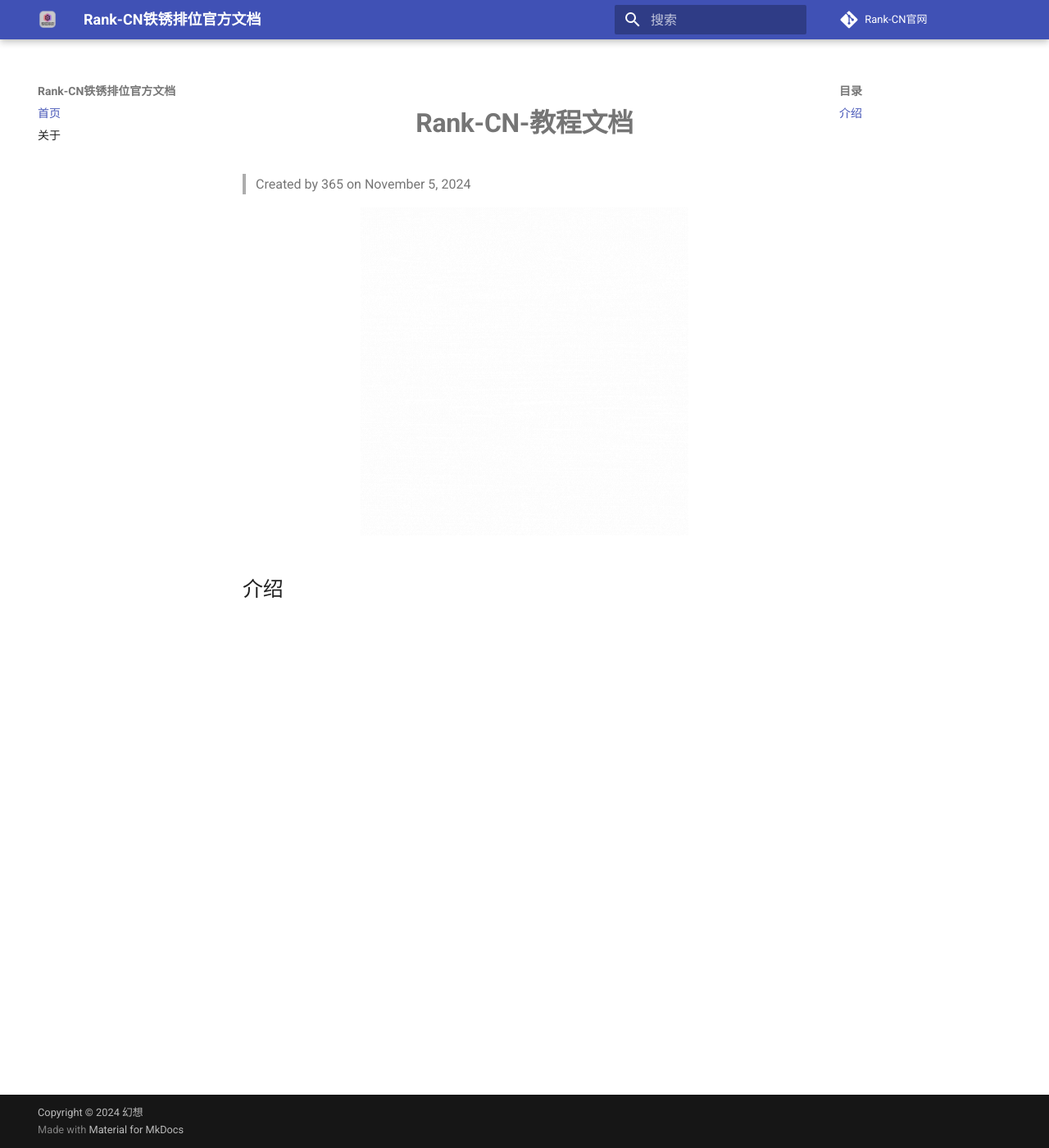
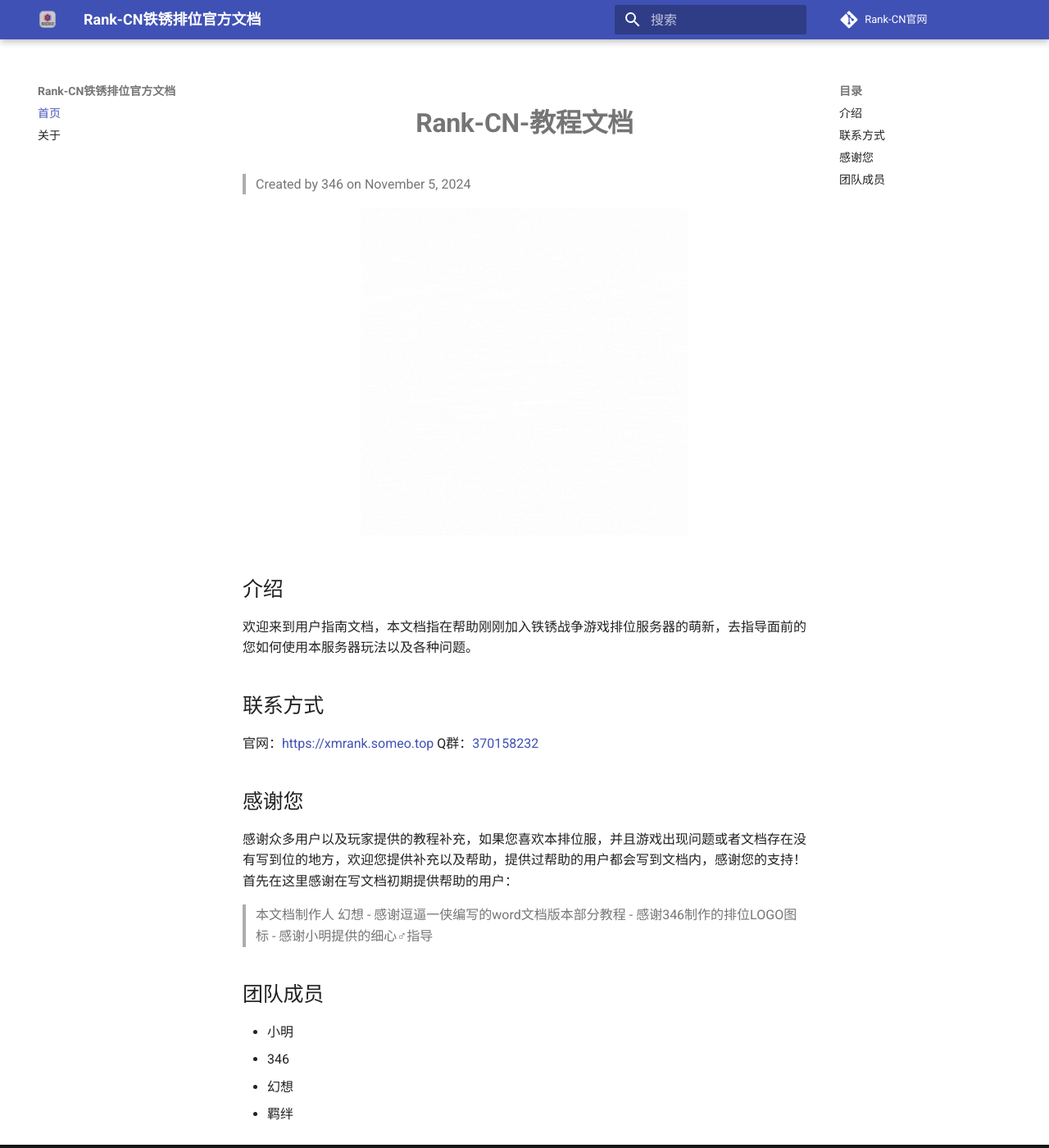
Before and after one commit to Mitpoppy/rw-rank-docs, an MkDocs documentation site: the page built from docs/index.md, in a window 1280 px wide and 1400 px high. Shown: the whole window at 82% size. Built offline with MkDocs 1.6.1 and Material for MkDocs 9.7.7, drawn with Linux system fonts in a browser that asks for light colours.

Commit message:
完善首页文档

```diff
--- a/docs/index.md
+++ b/docs/index.md
@@ -1,6 +1,25 @@
 # <p align="center">**Rank-CN-教程文档**</p>
-> Created by 365 on November 5, 2024
+> Created by 346 on November 5, 2024
 
 <p align="center"><img src="/images/动态logo.gif" width="400" alt="动态logo"></img></p>
 
 ## 介绍
+欢迎来到用户指南文档，本文档指在帮助刚刚加入铁锈战争游戏排位服务器的萌新，去指导面前的您如何使用本服务器玩法以及各种问题。
+
+## 联系方式
+官网：[https://xmrank.someo.top](https://xmrank.someo.top)
+Q群：[370158232](http://qm.qq.com/cgi-bin/qm/qr?_wv=1027&k=SJL2UIorufO3dSU7urO9LHJeKnvWWhxJ&authKey=NWaW3ABuz4Zhhj7vjEMe4PFjX2ChEZLpiKrk4LdMGK4UbCUzPiTRkKzTs%2FdJbTZ5&noverify=0&group_code=370158232)
+
+## 感谢您
+感谢众多用户以及玩家提供的教程补充，如果您喜欢本排位服，并且游戏出现问题或者文档存在没有写到位的地方，欢迎您提供补充以及帮助，提供过帮助的用户都会写到文档内，感谢您的支持！
+首先在这里感谢在写文档初期提供帮助的用户：
+> 本文档制作人 幻想
+- 感谢逗逼一侠编写的word文档版本部分教程
+- 感谢346制作的排位LOGO图标
+- 感谢小明提供的细心♂指导
+
+## 团队成员
+- 小明
+- 346
+- 幻想
+- 羁绊
```
